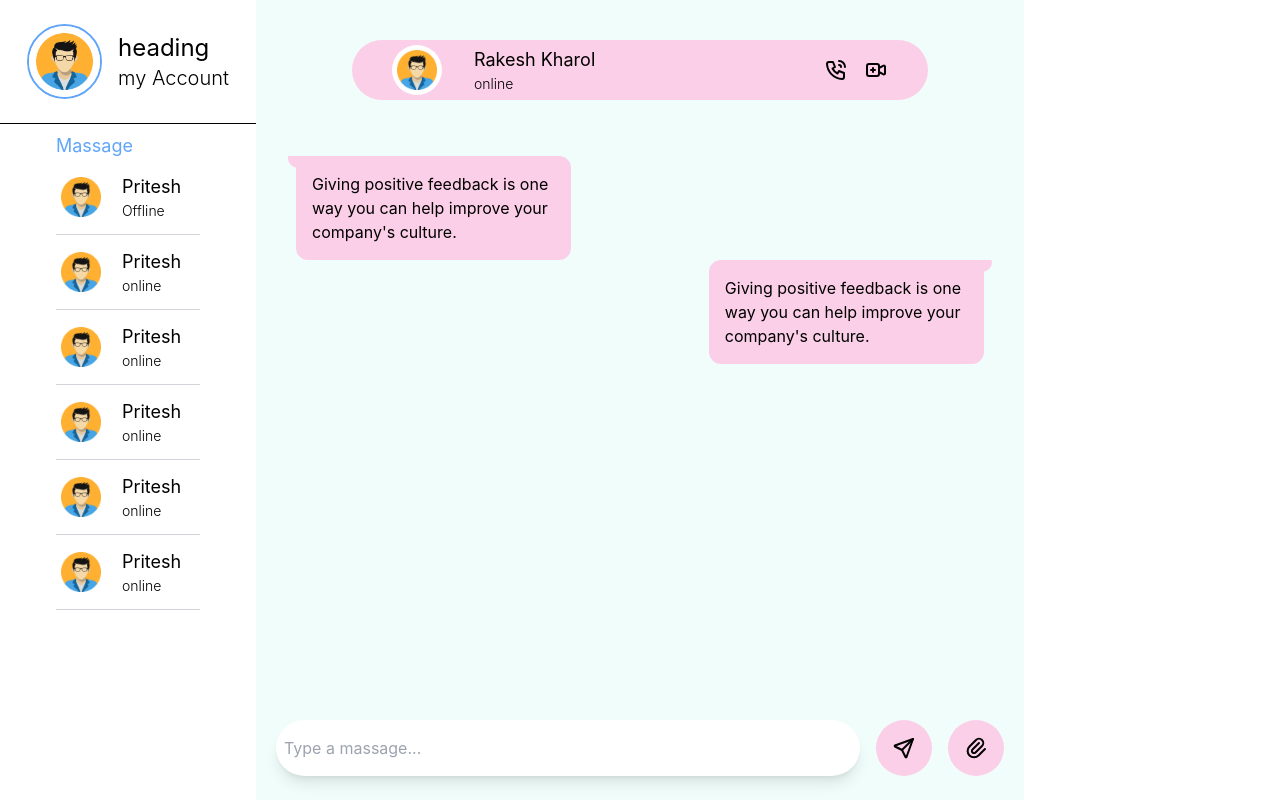
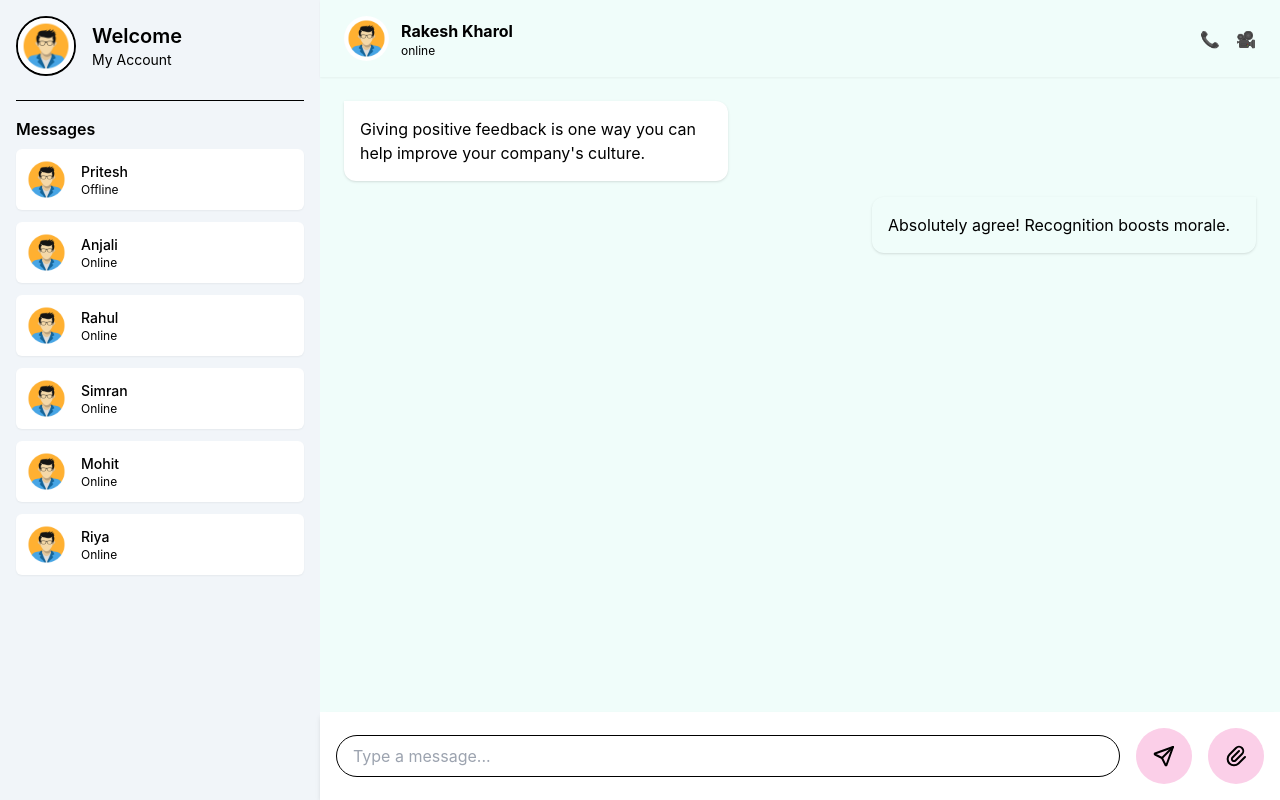
Before and after one commit to rakeshkhaarol/chat-app-07-01-25-, a React (Create React App) app: page / in a window 1280 px wide. Built offline with nearby package versions, Linux system fonts and the light colour scheme; sample sign-in values are in the browser's storage.

Commit message:
responsuv

```diff
--- a/src/pages/Dashboard.js
+++ b/src/pages/Dashboard.js
@@ -1,126 +1,92 @@
-import React from 'react'
-import Avtar from '../../src/assets/avtar.jpg'
+import React from 'react';
+import Avtar from '../../src/assets/avtar.jpg';
+
 function Dashboard() {
-  //hooks area
-  //mongodb+srv://rakeshkharol457:<db_password>@cluster0.n7hzm.mongodb.net/?retryWrites=true&w=majority&appName=Cluster0
+
   const contacts = [
-    {
-      name: 'Pritesh',
-      status: 'Offline',
-      img: Avtar
-    },
-    {
-      name: 'Pritesh',
-      status: 'online',
-      img: Avtar
-    },
-    {
-      name: 'Pritesh',
-      status: 'online',
-      img: Avtar
-    },
-    {
-      name: 'Pritesh',
-      status: 'online',
-      img: Avtar
-    },
-    {
-      name: 'Pritesh',
-      status: 'online',
-      img: Avtar
-    },
-    {
-      name: 'Pritesh',
-      status: 'online',
-      img: Avtar
-    },
+    { name: 'Pritesh', status: 'Offline', img: Avtar },
+    { name: 'Anjali', status: 'Online', img: Avtar },
+    { name: 'Rahul', status: 'Online', img: Avtar },
+    { name: 'Simran', status: 'Online', img: Avtar },
+    { name: 'Mohit', status: 'Online', img: Avtar },
+    { name: 'Riya', status: 'Online', img: Avtar }
+  ];
 
-
-  ]
-
-  //function definetion area
-
-
-  //return statent
   return (
-    <div className='w-screen flex '>
-      <div className='w-[25%] h-screen  bg-Slate'>
-        <div className='flex justify-center items-center my-6 cursor-pointer'>
-          <img className='rounded-full border-[2px] border-primary' src={Avtar} width={75} height={75} alt='avtar' />
-          <div className='ml-4'>
-            <h6 className='text-2xl'>heading</h6>
-            <p className='text-xl font-light'>my Account</p>
+    <div className="flex flex-col md:flex-row min-h-screen w-full">
+      {/* Sidebar */}
+      <div className="w-full md:w-1/4 bg-slate-100 p-4 overflow-y-auto">
+        <div className="flex items-center mb-6">
+          <img className="rounded-full border-2 border-blue-500" src={Avtar} width={60} height={60} alt="avatar" />
+          <div className="ml-4">
+            <h6 className="text-xl font-semibold">Welcome</h6>
+            <p className="text-sm text-gray-600">My Account</p>
           </div>
         </div>
-        <hr />
-        <div className='mx-14 mt-2'>
 
-          <h1 className='text-primary text-lg'>Massage</h1>
-          <div>
-            {/* array.map(function(currentValue, index, arr), thisValue) */}
-            {
-              contacts.map((cv) => {
-                return (
-
-                  <div className='flex items-center py-3 border-b border-gray'>
-                    <div className='flex cursor-pointer items-center'>
-
-                      <img src={cv.img} width={50} height={50} alt='avtar' />
-                      <div className='ml-4'>
-                        <h6 className='text-lg'>{cv.name}</h6>
-                        <p className='text-sm font-light text-gray-600'>{cv.status}</p>
-                      </div>
-                    </div>
-                  </div>
-                )
-              })
-            }
-          </div>
-
+        <hr className="mb-4" />
+        <h2 className="text-blue-600 font-semibold mb-2">Messages</h2>
+        <div className="space-y-3">
+          {contacts.map((c, i) => (
+            <div key={i} className="flex items-center gap-3 p-2 bg-white rounded-md shadow-sm hover:bg-blue-50 cursor-pointer">
+              <img src={c.img} width={45} height={45} className="rounded-full" alt="avatar" />
+              <div>
+                <h6 className="text-sm font-medium">{c.name}</h6>
+                <p className={`text-xs ${c.status === 'Online' ? 'text-green-500' : 'text-gray-500'}`}>{c.status}</p>
+              </div>
+            </div>
+          ))}
         </div>
       </div>
-      <div className='w-[75%] h-screen bg-Teal flex items-center flex-col'>
-        <div className='bg-pink w-[75%] h-[60px] mt-10 rounded-full flex items-center px-10'>
-          <div className='cursor-pointer'>
-            <img src={Avtar} width={50} height={50} alt='avtar' className='rounded-full ' />
-          </div>
-          <div className='ml-8 mr-auto'>
-            <h6 className='text-lg'>Rakesh Kharol</h6>
-            <p className='text-sm font-light text-gray-600'>online</p>
 
-          </div>
-          <div className='cursor-pointer'>
-            <svg xmlns="http://www.w3.org/2000/svg" width="24" height="24" viewBox="0 0 24 24" fill="none" stroke="currentColor" stroke-width="2" stroke-linecap="round" stroke-linejoin="round" class="icon icon-tabler icons-tabler-outline icon-tabler-phone-call"><path stroke="none" d="M0 0h24v24H0z" fill="none" /><path d="M5 4h4l2 5l-2.5 1.5a11 11 0 0 0 5 5l1.5 -2.5l5 2v4a2 2 0 0 1 -2 2a16 16 0 0 1 -15 -15a2 2 0 0 1 2 -2" /><path d="M15 7a2 2 0 0 1 2 2" /><path d="M15 3a6 6 0 0 1 6 6" /></svg>
-          </div>
-          <div className='ml-4 cursor-pointer'><svg xmlns="http://www.w3.org/2000/svg" width="24" height="24" viewBox="0 0 24 24" fill="none" stroke="currentColor" stroke-width="2" stroke-linecap="round" stroke-linejoin="round" class="icon icon-tabler icons-tabler-outline icon-tabler-video-plus"><path stroke="none" d="M0 0h24v24H0z" fill="none" /><path d="M15 10l4.553 -2.276a1 1 0 0 1 1.447 .894v6.764a1 1 0 0 1 -1.447 .894l-4.553 -2.276v-4z" /><path d="M3 6m0 2a2 2 0 0 1 2 -2h8a2 2 0 0 1 2 2v8a2 2 0 0 1 -2 2h-8a2 2 0 0 1 -2 -2z" /><path d="M7 12l4 0" /><path d="M9 10l0 4" /></svg></div>
-
-        </div>
-        <div className='h-[75%] w-full overflow-scroll'>
-          <div className='h-[1000px] px-10 py-14'>
-            <div className='max-w-[40%] bg-pink rounded-b-xl rounded-tr-xl p-4 relative'>
-              Giving positive feedback is one way you can help improve your company's culture.
-              <div className='absolute -top-0 -left-2 w-5 h-3 bg-pink rotate-25 rounded-b-[66px] rounded-tr-xl'></div>
-            </div>
-            <div className='max-w-[40%] bg-pink rounded-b-xl rounded-tl-xl p-4 ml-auto relative'>
-              Giving positive feedback is one way you can help improve your company's culture.
-              <div className='absolute -top-0 -right-2 w-5 h-3 bg-pink rotate-25 rounded-b-[66px] rounded-tr-xl'></div>
+      {/* Chat Area */}
+      <div className="w-full md:w-3/4 flex flex-col bg-teal-50">
+        {/* Header */}
+        <div className="flex items-center justify-between bg-pink-100 px-6 py-4 shadow-sm">
+          <div className="flex items-center gap-3">
+            <img src={Avtar} width={45} height={45} className="rounded-full" alt="avatar" />
+            <div>
+              <h6 className="text-md font-bold">Rakesh Kharol</h6>
+              <p className="text-xs text-gray-500">online</p>
             </div>
           </div>
+          <div className="flex gap-4">
+            <button title="Call">
+              📞
+            </button>
+            <button title="Video Call">
+              🎥
+            </button>
+          </div>
         </div>
-        <div className='p-5 w-full flex flex-center '>
-          <input placeholder='Type a massage...' className='w-full p-2 rounded-full focus:border-none outline-none shadow-lg' />
+
+        {/* Chat Messages */}
+        <div className="flex-1 overflow-y-auto p-6 space-y-4">
+          <div className="max-w-sm bg-white p-4 rounded-b-xl rounded-tr-xl shadow">
+            Giving positive feedback is one way you can help improve your company's culture.
+          </div>
+          <div className="max-w-sm bg-blue-100 p-4 rounded-b-xl rounded-tl-xl ml-auto shadow">
+            Absolutely agree! Recognition boosts morale.
+          </div>
+        </div>
+
+        {/* Input Area */}
+        <div className="flex items-center p-4 bg-white shadow-md">
+          <input
+            type="text"
+            placeholder="Type a message..."
+            className="flex-1 px-4 py-2 border border-gray-300 rounded-full focus:outline-none focus:ring-2 focus:ring-pink-300"
+          />
           <div className='p-4 ml-4 bg-pink rounded-full cursor-pointer'>
             <svg xmlns="http://www.w3.org/2000/svg" width="24" height="24" viewBox="0 0 24 24" fill="none" stroke="currentColor" stroke-width="2" stroke-linecap="round" stroke-linejoin="round" class="icon icon-tabler icons-tabler-outline icon-tabler-send"><path stroke="none" d="M0 0h24v24H0z" fill="none" /><path d="M10 14l11 -11" /><path d="M21 3l-6.5 18a.55 .55 0 0 1 -1 0l-3.5 -7l-7 -3.5a.55 .55 0 0 1 0 -1l18 -6.5" /></svg>
           </div>
           <div className='p-4 ml-4 bg-pink rounded-full cursor-pointer'>
             <svg xmlns="http://www.w3.org/2000/svg" width="24" height="24" viewBox="0 0 24 24" fill="none" stroke="currentColor" stroke-width="2" stroke-linecap="round" stroke-linejoin="round" class="icon icon-tabler icons-tabler-outline icon-tabler-paperclip"><path stroke="none" d="M0 0h24v24H0z" fill="none" /><path d="M15 7l-6.5 6.5a1.5 1.5 0 0 0 3 3l6.5 -6.5a3 3 0 0 0 -6 -6l-6.5 6.5a4.5 4.5 0 0 0 9 9l6.5 -6.5" /></svg>
           </div>
-
         </div>
       </div>
-      <div className='w-[25%] h-screen'></div>
     </div>
-  )
+  );
 }
 
-export default Dashboard
+export default Dashboard;
--- a/src/pages/Form.js
+++ b/src/pages/Form.js
@@ -72,8 +72,8 @@ const handleSubmit = async (e) => {
     const navigate = useNavigate()
     return (
         <div className="flex items-center justify-center min-h-screen bg-gray-100">
-            <div className="w-full max-w-sm sm:max-w-md md:max-w-lg p-6 sm:p-8 space-y-6 bg-white rounded-lg shadow-lg" style={{ 'boxShadow': '0 0 10px 2px gray' }}>
-                <h2 className="text-xl sm:text-2xl font-bold text-center text-gray-800">
+            <div className="w-full max-w-md p-8 space-y-6 bg-white rounded-lg shadow-lg" style={{ 'boxShadow': '0 0 10px 2px gray' }}>
+                <h2 className="text-2xl font-bold text-center text-gray-800">
                     {isSignInPage ? 'sign_Up to Your Account ' : 'Create to Your Account'}
 
                 </h2>
```
